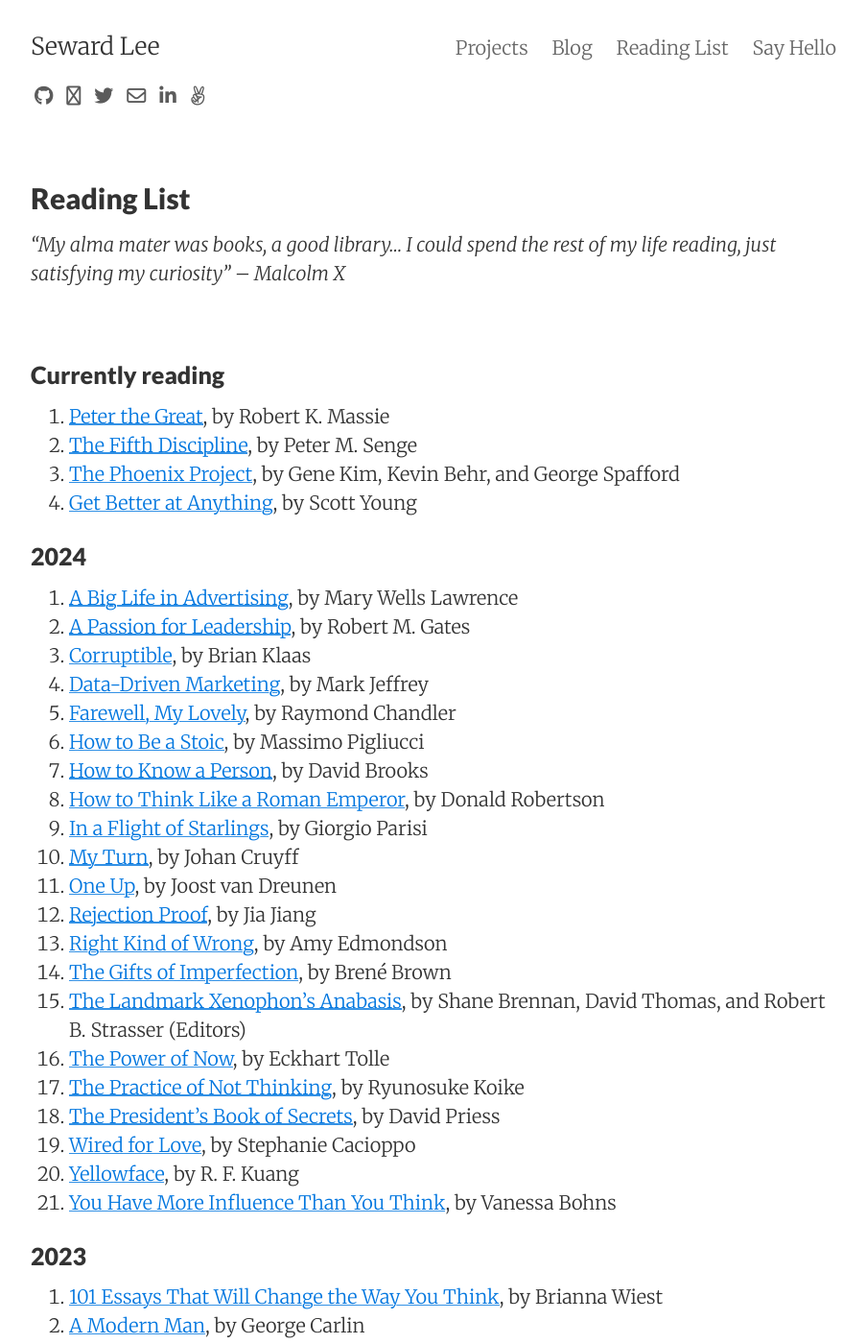
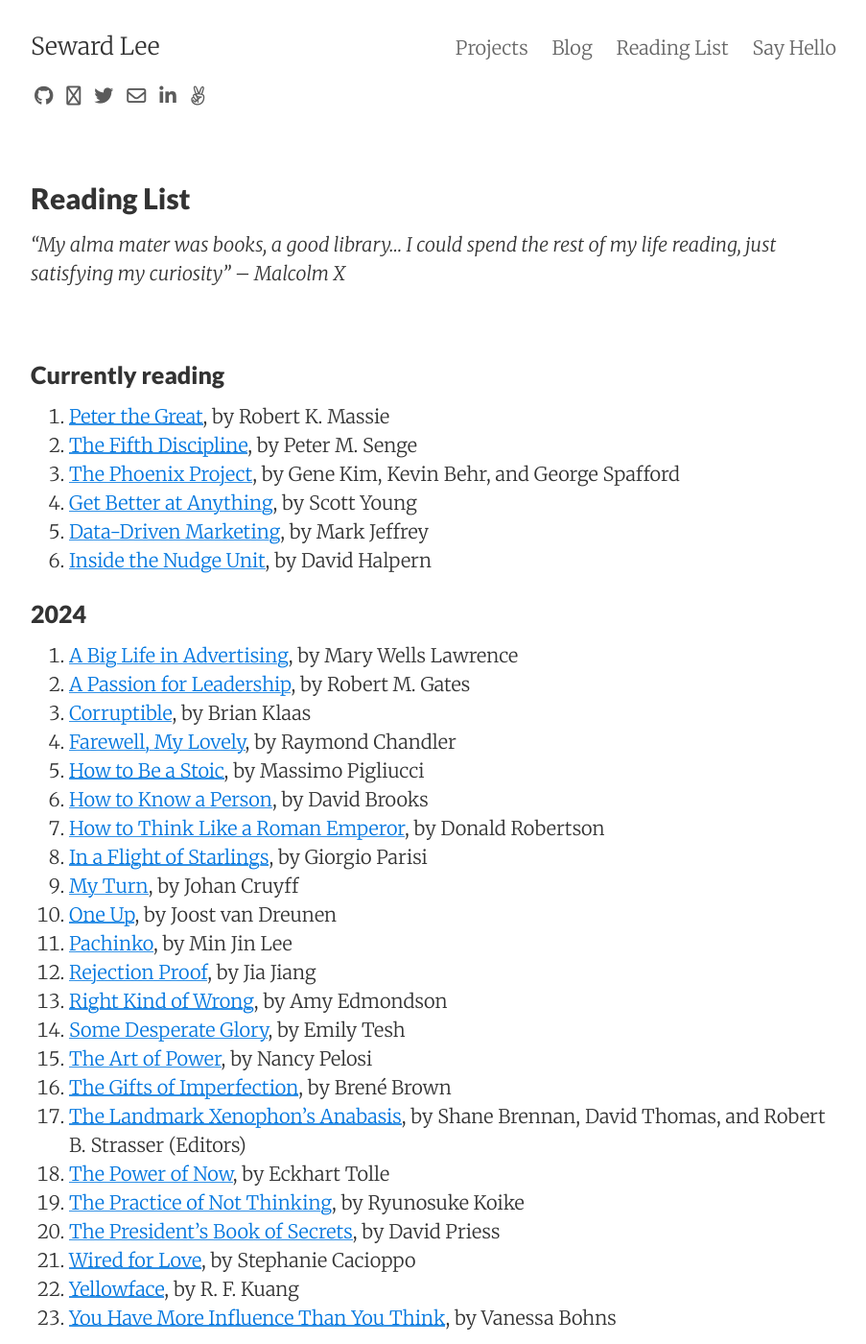
Before and after one commit to sewardlee337/sewardlee337.github.io, a Jekyll site: the page built from readinglist.md, in a window 1280 px wide and 1400 px high. Shown: the whole window at 96% size, without its empty margins (188-1091 px from the left). Built offline with Jekyll 4.4.1, drawn with Linux system fonts in a browser that asks for light colours; nearby versions of some CDN libraries.

Commit message:
update reading list

```diff
--- a/readinglist.md
+++ b/readinglist.md
@@ -16,6 +16,8 @@
 1. [The Fifth Discipline](https://www.amazon.com/Fifth-Discipline-Practice-Learning-Organization/dp/0385517254), by Peter M. Senge
 1. [The Phoenix Project](https://www.amazon.com/Phoenix-Project-DevOps-Helping-Business/dp/1942788290), by Gene Kim, Kevin Behr, and George Spafford
 1. [Get Better at Anything](https://www.amazon.com/Get-Better-Anything-Maxims-Mastery/dp/0063256673), by Scott Young
+1. [Data-Driven Marketing](https://www.amazon.com/Data-Driven-Marketing-Metrics-Everyone-Should/dp/0470504544), by Mark Jeffrey
+1. [Inside the Nudge Unit](https://www.amazon.com/Inside-Nudge-Unit-Changes-Difference/dp/0753556553), by David Halpern
 
 
 ### 2024
@@ -31,8 +32,11 @@
 1. [In a Flight of Starlings](https://www.amazon.com/Flight-Starlings-Wonders-Complex-Systems/dp/059349315X), by Giorgio Parisi
 1. [My Turn](https://www.amazon.com/My-Turn-Autobiography-Johan-Cruyff/dp/150981390X), by Johan Cruyff
 1. [One Up](https://www.amazon.com/One-Up-Creativity-Competition-Business/dp/0231197527), by Joost van Dreunen
+1. [Pachinko](https://www.amazon.com/Pachinko-National-Book-Award-Finalist-ebook/dp/B01GZY28JA), by Min Jin Lee
 1. [Rejection Proof](https://www.amazon.com/Rejection-Proof-Became-Invincible-Through/dp/080414138X), by Jia Jiang
 1. [Right Kind of Wrong](https://www.amazon.com/Right-Kind-Wrong-Science-Failing/dp/1982195061), by Amy Edmondson
+1. [Some Desperate Glory](https://www.amazon.com/Some-Desperate-Glory-Emily-Tesh/dp/1250834988), by Emily Tesh
+1. [The Art of Power](https://www.amazon.com/Art-Power-Story-Americas-Speaker/dp/1668048043), by Nancy Pelosi
 1. [The Gifts of Imperfection](https://www.amazon.com/Gifts-Imperfection-Think-Supposed-Embrace-ebook/dp/B00BS03LL6/ref=tmm_kin_swatch_0?_encoding=UTF8&qid=&sr=), by Brené Brown
 1. [The Landmark Xenophon's Anabasis](https://www.amazon.com/Landmark-Xenophons-Anabasis-Xenophon/dp/030790685X), by Shane Brennan, David Thomas, and Robert B. Strasser (Editors)
 1. [The Power of Now](https://www.amazon.com/Power-Now-Guide-Spiritual-Enlightenment/dp/1577314808), by Eckhart Tolle
```
Also changed, not shown: other parts of readinglist.md (+0 -1 lines).
